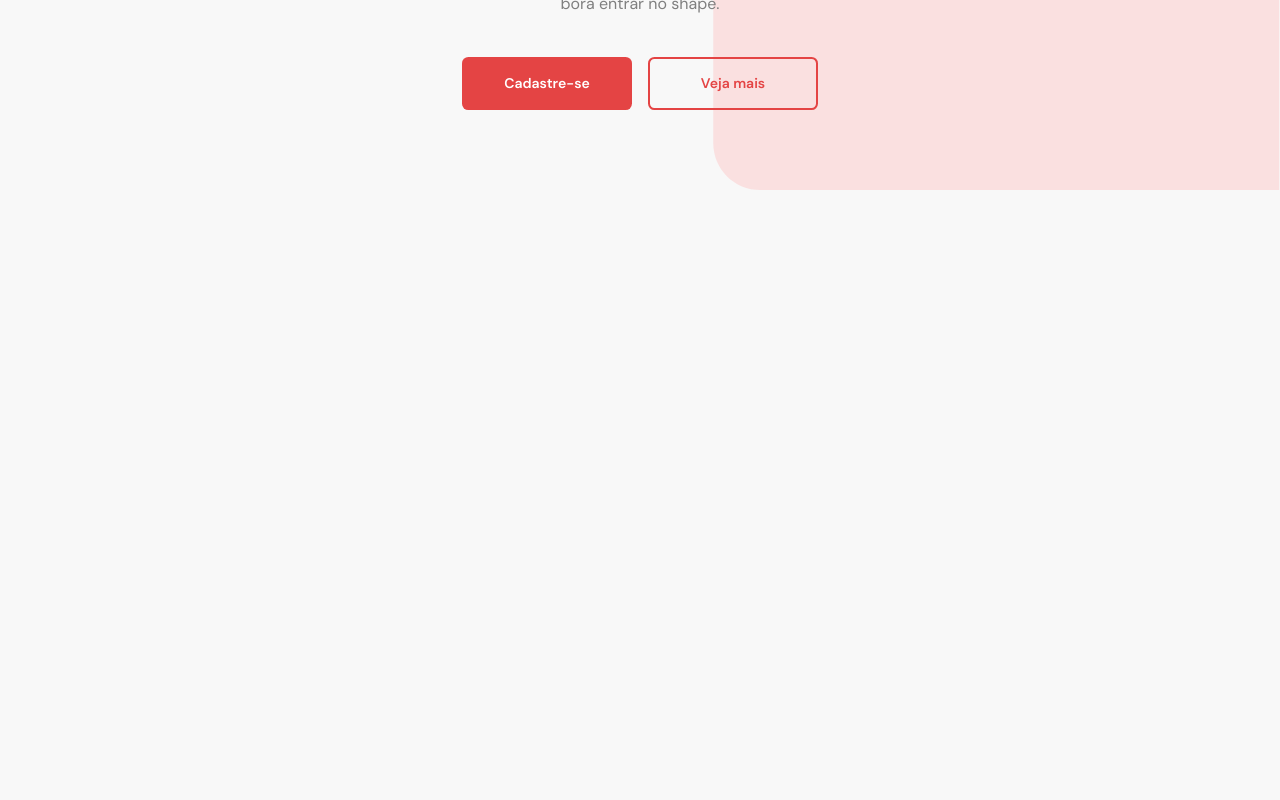
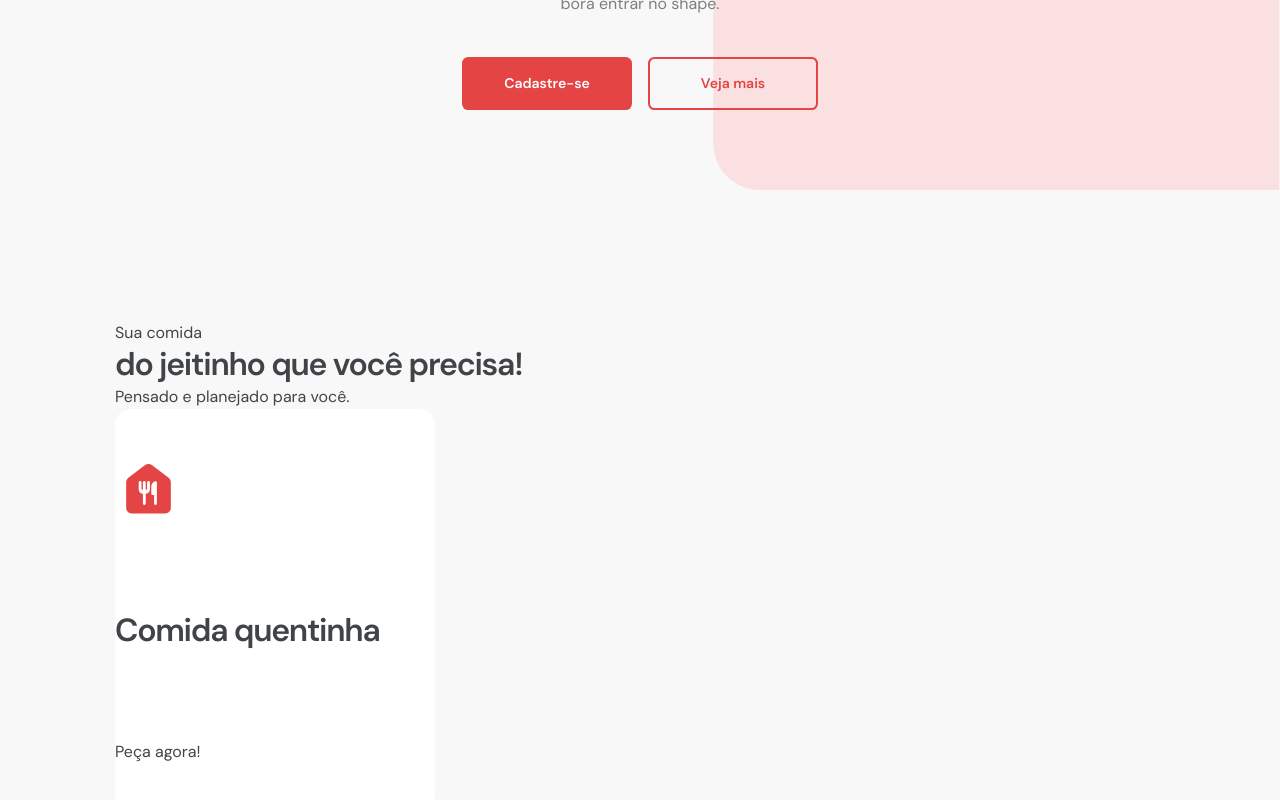
Before and after one commit to anaclaraberga/afood.company, a React (Create React App) app: page / in a window 1280 px wide. Shown: the part 466-1266 px from the top of the page. Before the commit the page ends 800 px from the top, so only its background shows below. Built offline with nearby package versions, Linux system fonts and the light colour scheme.

Commit message:
Created: New card component

```diff
--- /dev/null
+++ b/src/components/Card.tsx
@@ -0,0 +1,26 @@
+import "../styles/header.css";
+import "../styles/utility.css";
+import "../styles/card.css";
+
+interface ICardProps {
+    src: string;
+    text: string;
+    subtext: string;
+}
+
+export default function Card({ src, text, subtext }: ICardProps) {
+
+    return (
+        <section className="card">
+            <img src={src}></img>
+
+            <h1>
+                {text}
+            </h1>
+
+            <div>
+                {subtext}
+            </div>
+        </section>
+    )
+}
--- a/src/pages/Home.tsx
+++ b/src/pages/Home.tsx
@@ -5,7 +5,10 @@ import HeroRectangleOne from "../assets/images/rectangleOne.svg";
 import HeroRectangleTwo from "../assets/images/rectangleTwo.svg";
 
 import Button from "../components/Button";
+import Card from "../components/Card";
 import "../styles/hero.css";
+
+import FoodIcon from "../assets/icons/food.svg";
 
 
 export default function Home() {
@@ -13,25 +16,56 @@ export default function Home() {
         <BrowserRouter>
             <Header />
             <section id="hero">
+
                 <span className="desktop-only">
                     <img src={HeroRectangleTwo} alt="Retangulo um tela inicial" />
                 </span>
+
                 <img src={HeroRectangleOne} alt="Retangulo dois tela inicial" />
+
                     <div className="container content">
                         <h1 className="desktop-only">
                             Olá
                         </h1>
-                <h1>Comida de mãe direto no seu apê, é só pedir que entregamos para você!</h1>
-                <p>Já pensou em matar a saudade daquela comida caseira? O melhor de tudo, nossas receitas são 100% saudáveis, bora entrar no shape.
+
+                        <h1>
+                            Comida de mãe direto no seu apê, é só pedir que entregamos para você!
+                        </h1>
+
+                        <p>
+                            Já pensou em matar a saudade daquela comida caseira? O melhor de tudo, nossas receitas são 100% saudáveis, bora entrar no shape.
                         </p>
+
                         <div className="flex gap-1">
-                    <span><Button text="Cadastre-se" /></span>
+                            <span>
+                                <Button text="Cadastre-se" />
+                            </span>
+
                             <span className="desktop-only">
                                 <Button text="Veja mais" secondary />
                             </span>
                         </div>
                     </div>
             </section>
+
+            <section id="card section">
+
+                    <div className="container content">
+                        <h4>
+                            Sua comida
+                        </h4>
+
+                        <h1>
+                            do jeitinho que você precisa!
+                        </h1>
+
+                        <p>
+                            Pensado e planejado para você.
+                        </p>
+
+                        <Card text='Comida quentinha' subtext='Peça agora!' src={FoodIcon}/>
+                    </div>
+            </section>
         </BrowserRouter>
     )
 }
--- /dev/null
+++ b/src/styles/card.css
@@ -0,0 +1,12 @@
+.card {
+    position: absolutes;
+    display: grid;
+    align-items: center;
+
+    width: 20rem;
+    height: 25rem;
+
+    border-radius: 1rem;
+
+    background-color: white;
+}
--- a/src/styles/index.css
+++ b/src/styles/index.css
@@ -57,11 +57,22 @@ body {
 }
 
 h1, h2, h3 {
-  font-size: xx-large;
   line-height: 1.2;
   color: var(--text-color);
   font-weight: var(--fw-bold);
   letter-spacing: -0.04em;
+}
+
+h1 {
+  font-size: xx-large;
+}
+
+h2 {
+  font-size: x-large;
+}
+
+h3 {
+  font-size: large;
 }
 
 a {
```
Lines whose indentation alone changed are shown as unchanged.
